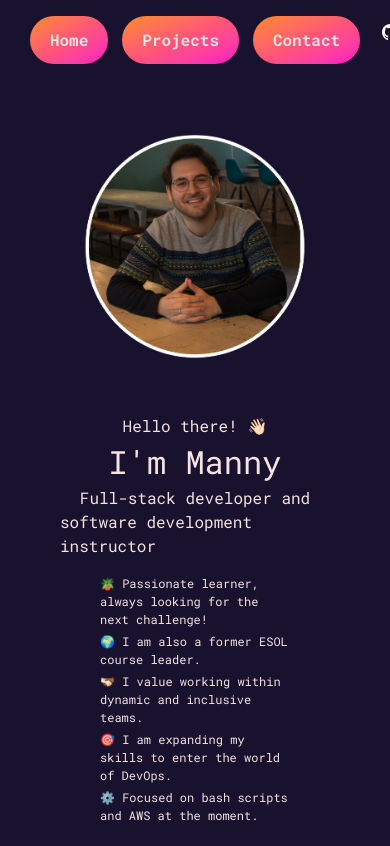
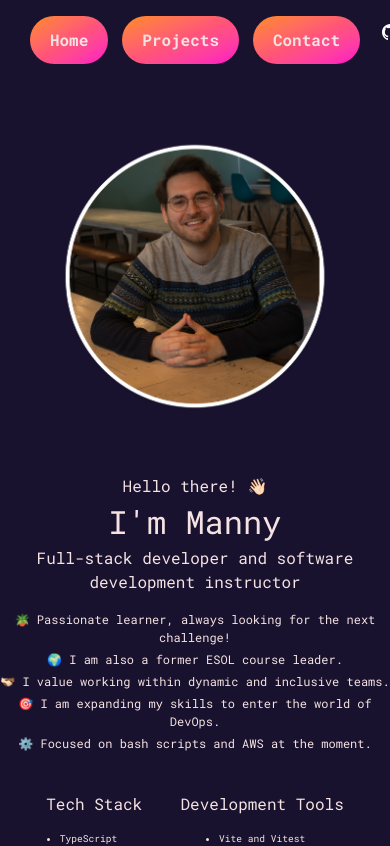
Before and after one commit to MannyGGB/portfolio, a Next.js app: page / in a window 390 px wide. Shown: the top 846 px of the page. Built offline with nearby package versions, Linux system fonts and the light colour scheme.

Commit message:
fix: refactor media queries to align text centre

```diff
--- a/src/app/media-queries.css
+++ b/src/app/media-queries.css
@@ -33,6 +33,9 @@
 
   .hero-titles {
     align-items: center;
+    flex-wrap: wrap;
+    object-fit: cover;
+    text-align: center;
   }
 }
 
@@ -41,7 +44,7 @@
     font-size: 0.75rem;
   }
 }
-@media all and (max-width: 480px) {
+@media all and (max-width: 500px) {
   h1 {
     font-size: 2rem;
   }
@@ -55,15 +58,13 @@
   }
 
   p,
-  li,
-  span {
+  li {
     font-size: 0.6rem;
   }
 
   .hero,
   .hero-list {
-    padding-left: 30px;
-    padding-right: 30px;
+    text-align: center;
     display: flex;
     flex-direction: column;
     justify-content: center;
@@ -85,8 +86,7 @@
   }
 
   p,
-  li,
-  span {
+  li {
     font-size: 0.6rem;
   }
 
@@ -99,8 +99,7 @@
   }
 
   .hero-list {
-    padding-left: 40px;
-    padding-right: 40px;
+    text-align: center;
     display: flex;
     flex-direction: column;
     align-items: center;
@@ -110,7 +109,6 @@
     display: flex;
     flex-direction: column;
     align-items: center;
-    font-size: 0.75rem;
     display: inline-flex;
   }
 }
--- a/src/app/page.tsx
+++ b/src/app/page.tsx
@@ -21,8 +21,7 @@ export default function HomePage() {
           <div className="flex flex-col flex-wrap hero-titles">
             <h2>Hello there! 👋🏻</h2>
             <h1>I&apos;m Manny</h1>
-            <h2>Full-stack developer and</h2>
-            <h2>software development instructor</h2>
+            <h2>Full-stack developer and software development instructor</h2>
           </div>
           <ul className="flex flex-col pt-4 gap-1 hero-list">
             <li>
@@ -77,7 +76,7 @@ export default function HomePage() {
           </ul>
         </section>
       </div>
-      <p className="p-4">
+      <p className="p-4 text-center">
         💡 Check how I used my stack, tools, and skills in my{" "}
         <Link
           href={"/projects"}
```
